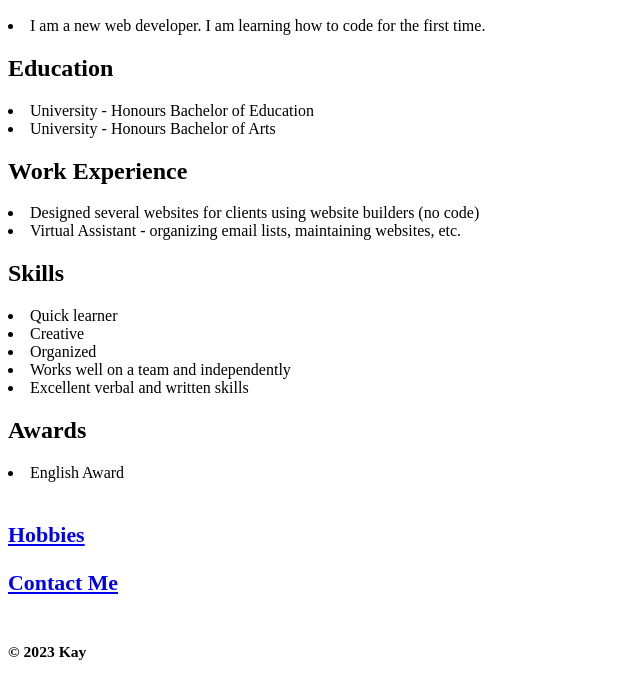
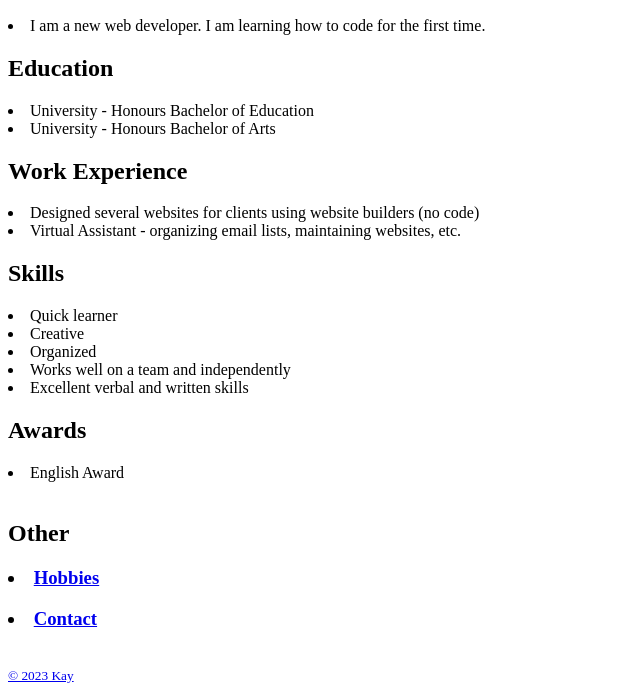
Before and after one commit to BeNoteworthy/resume, a plain HTML site: page index.html in a window 1280 px wide. Shown: the part 222-914 px from the top of the page, without its empty margins (0-640 px from the left). Drawn offline with Linux system fonts and the light colour scheme.

Commit message:
Add files via upload

```diff
--- a/index.html
+++ b/index.html
@@ -36,8 +36,9 @@
 
             <br>
 
-        <h3><a href="public/hobbies.html"><h3>Hobbies</h3></a>
-        <h3><a href="public/contact.html"><h3>Contact Me</h3></a>
+        <h2>Other</h2>
+            <h3><li><a href="public/hobbies.html">Hobbies</li></h3>
+            <h3><li><a href="public/contact.html">Contact</li></h3>
 
         <br>
 
```
